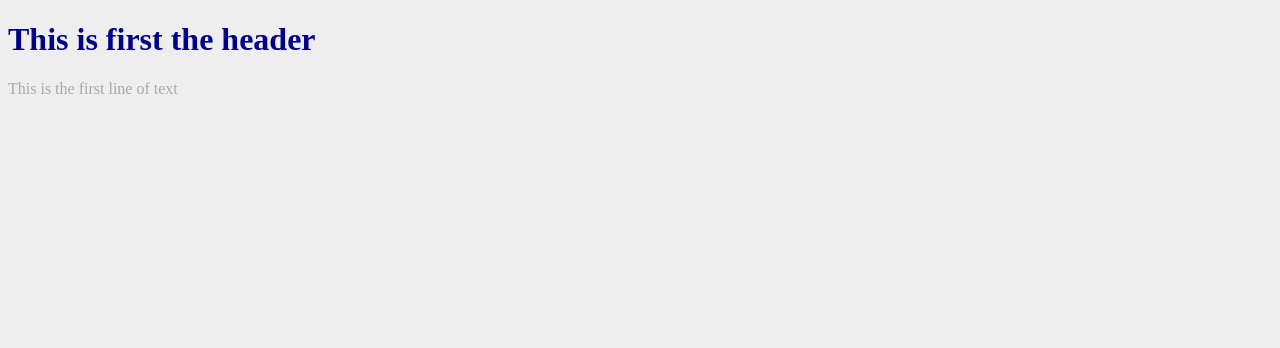
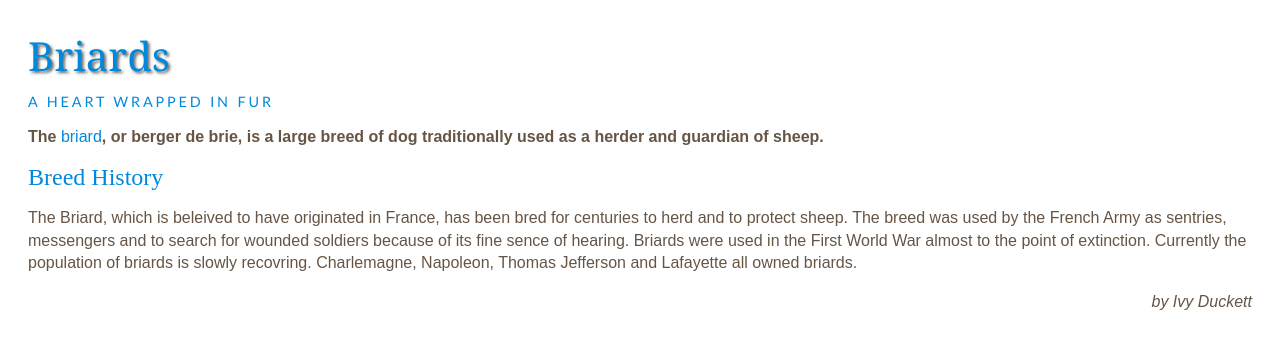
Before and after one commit to jncdesign/briards, a plain HTML site: page index.html in a window 1280 px wide. Drawn offline with Linux system fonts and the light colour scheme.

Commit message:
Test
Seeing what this does as the GitHub desktop looks strange, like there is a duplicate version of the project.

```diff
--- a/css/stylesheet.css
+++ b/css/stylesheet.css
@@ -1,11 +1,50 @@
+body {
+  padding: 20px;
+}
+
+h1, h2, h3, a {
+  font-weight: normal;
+  color: #0088dd;
+  margin: 0px;
+}
+
 h1 {
-  color: DarkBlue;
+  font-family: Georgia, Times, serif;
+  font-size: 250%;
+  text-shadow: 2px 2px 3px #666666;
+  padding-bottom: 10px;
+}
+
+h2 {
+  font-family: "Gill Sans", Arial, sans-serif;
+  font-size: 90%;
+  text-transform: uppercase;
+  letter-spacing: 0.2em;
+}
+
+h3 {
+  font-size: 150%;
 }
 
 p {
-  color: DarkGrey;
+  font-family: Arial, Verdana, sans-serif;
+  line-height: 1.4em;
+  color: #665544;
 }
 
-body {
-  background-color: #eeeeee;
+p.intro:first-line {
+  font-weight: bold;
 }
+
+.credits {
+  font-style: italic;
+  text-align: right;
+}
+
+a {
+  text-decoration: none;
+}
+
+a:hover {
+  text-decoration: underline;
+}
--- a/index.html
+++ b/index.html
@@ -2,13 +2,19 @@
 <html>
 
 <head>
-  <title>Title of Project</title>
+  <title>Text</title>
   <link href="css/stylesheet.css" rel="stylesheet" type="text/css">
 </head>
 
 <body>
-  <h1>This is first the header</h1>
-  <p>This is the first line of text</p>
+  <h1>Briards</h1>
+  <h2>A heart wrapped in fur</h2>
+  <p class="intro">The <a class="breed" href="http://en.wikipedia.org/wikiBriard">briard</a>, or berger de brie, is a large breed of dog traditionally used as a herder and guardian of sheep.</p>
+  <h3>Breed History</h3>
+  <p>
+    The Briard, which is beleived to have originated in France, has been bred for centuries to herd and to protect sheep. The breed was used by the French Army as sentries, messengers and to search for wounded soldiers because of its fine sence of
+    hearing. Briards were used in the First World War almost to the point of extinction. Currently the population of briards is slowly recovring. Charlemagne, Napoleon, Thomas Jefferson and Lafayette all owned briards.</p>
+  <p class="credits">by Ivy Duckett</p>
 </body>
 
 </html>
```
